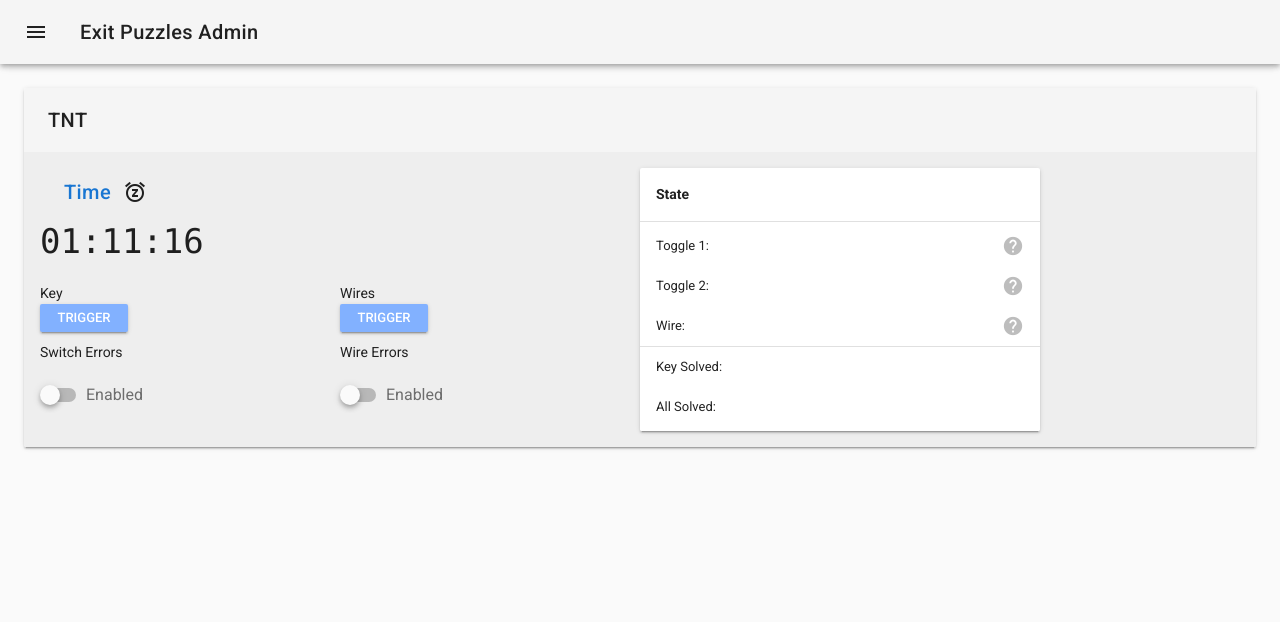
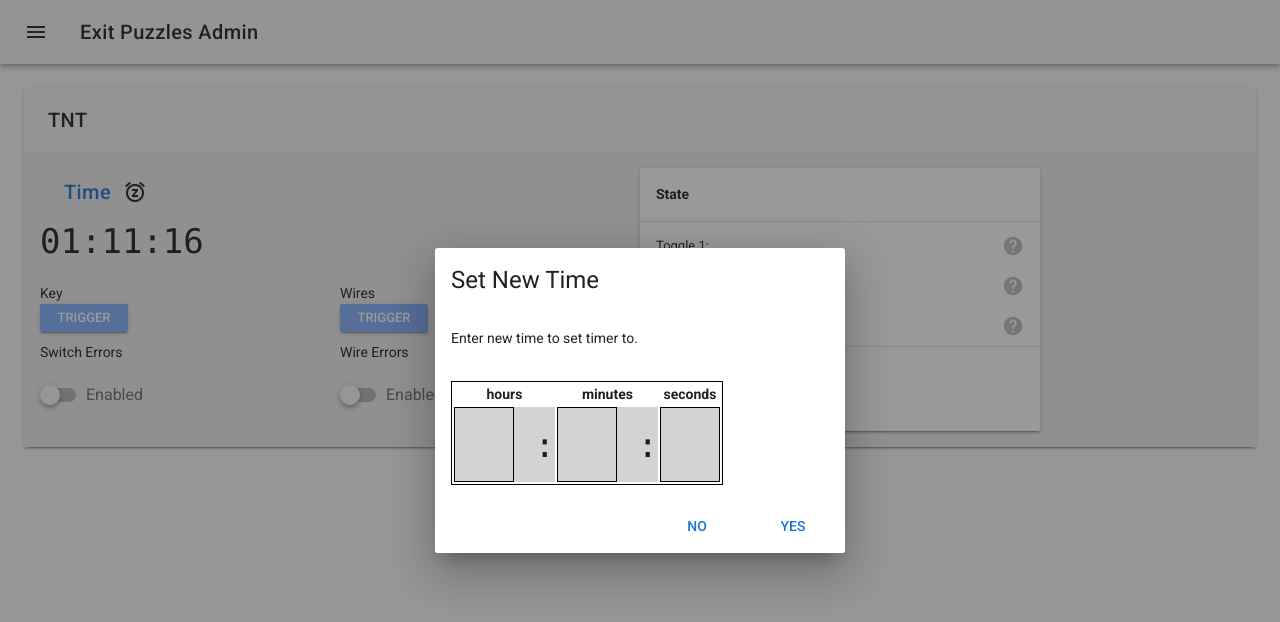
Before and after one commit to kevinclement/exitpuzzles-web-admin, a Vue app: page /#/ in a window 1280 px wide. Shown: the top 622 px of the page. Built offline with nearby package versions, Linux system fonts and the light colour scheme; what vuefire would draw is missing.

Commit message:
very rough set time dialog

```diff
--- a/src/components/Control.vue
+++ b/src/components/Control.vue
@@ -163,8 +163,20 @@
   </v-dialog>
   <v-dialog v-model="resetTimeDiag" max-width="410">
     <v-card>
-      <v-card-title class="headline">RESET</v-card-title>
-      <v-card-text>RESET</v-card-text>
+      <v-card-title class="headline">Set New Time</v-card-title>
+      <v-card-text>Enter new time to set timer to.</v-card-text>
+      <v-card-text>
+        <table>
+          <tr>
+            <th>hours</th><th>minutes</th><th>seconds</th>
+          </tr>
+          <tr>
+            <td><input maxlength="2" type='text' style="border:1px solid black;width:60px;"></input> : </td>
+            <td><input maxlength="2" type='text' style="border:1px solid black;width:60px;"></input> : </td>
+            <td><input maxlength="2" type='text' style="border:1px solid black;width:60px;"></input></td>
+          </tr>
+        </table>
+      </v-card-text>
       <v-card-actions>
         <v-spacer></v-spacer>
         <v-btn color="primary" flat="flat" @click.native="resetTimeDiag = false;">No</v-btn>
@@ -191,7 +203,7 @@ export default {
       // dialogs
       confirmKeyDiag: false,
       confirmWireDiag: false,
-      resetTimeDiag: false,
+      resetTimeDiag: true,
 
       // snack stuff
       snackbar: false,
@@ -394,6 +406,21 @@ export default {
 </script>
 
 <style scoped>
+table {
+  border: 1px solid black;
+}
+td {
+  background: lightgray;
+  font-size: 34px;
+  font-family: Monaco, monospace;
+}
+td > input {
+  width: 55px;
+  height: 75px;
+  font-size: 34px;
+  font-family: Monaco, monospace;
+  text-align: center;
+}
 #disabled {
   background:rgba(0,0,0,.12) !important;
   color: grey !important;
```
